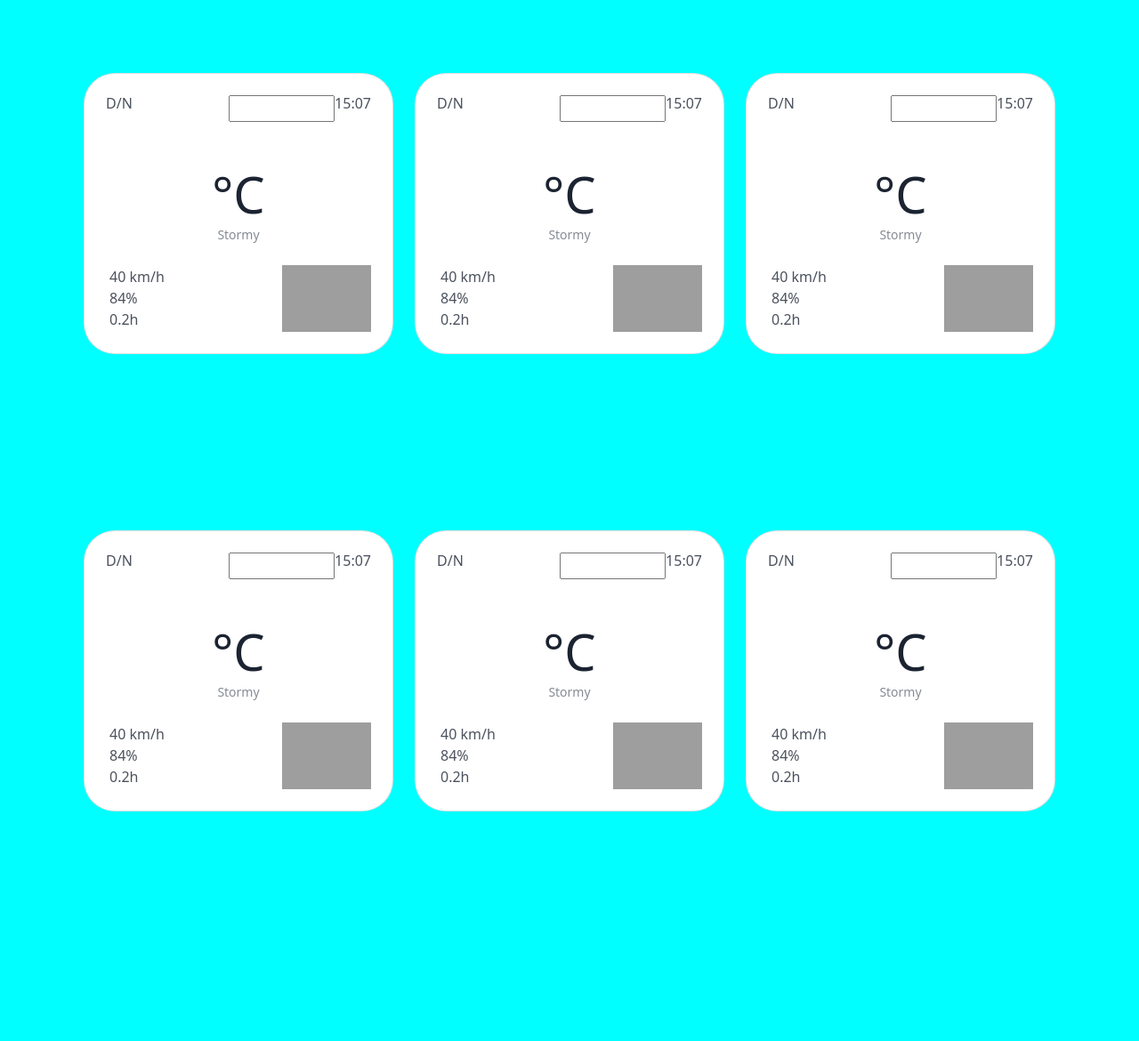
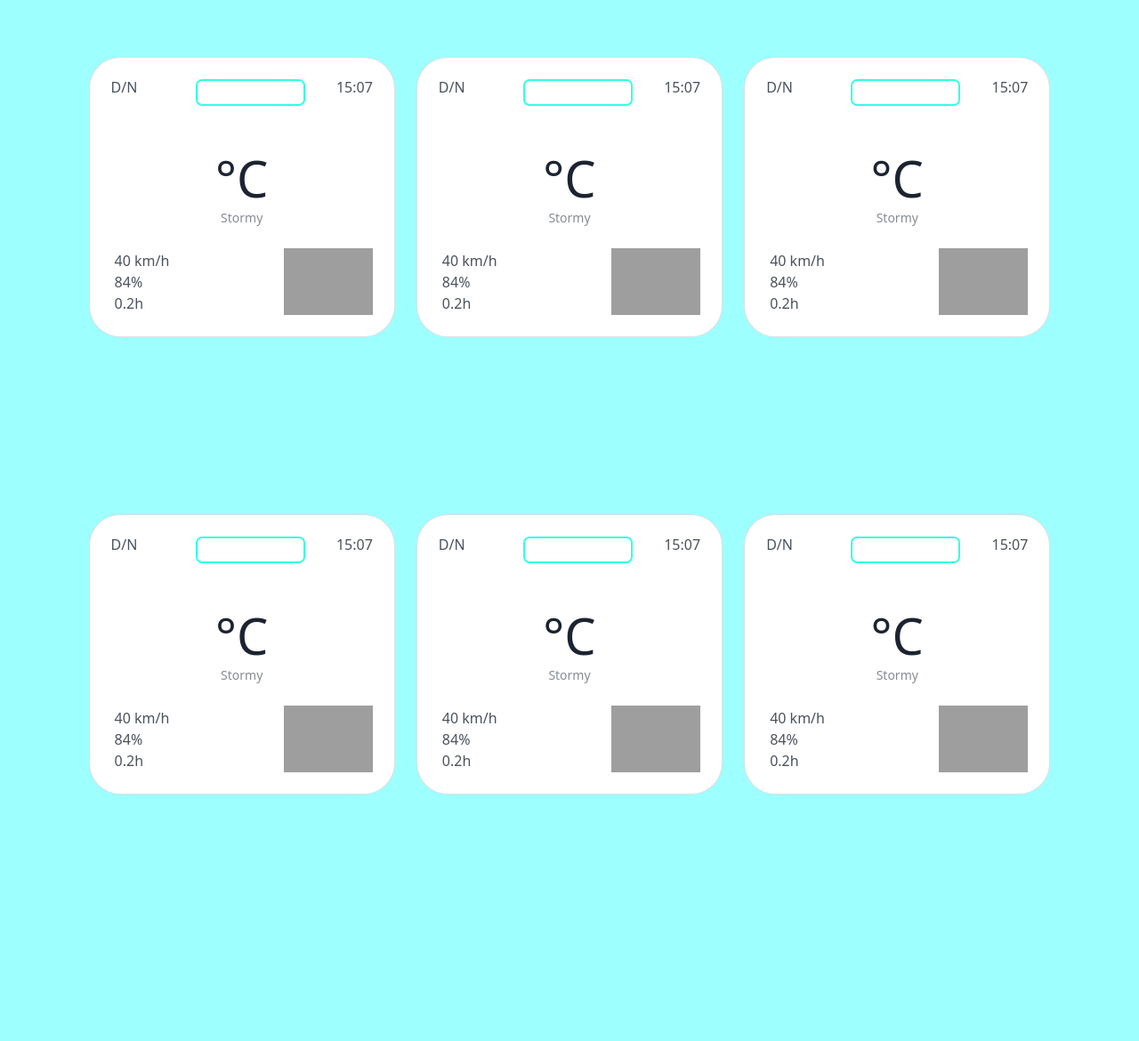
Before and after one commit to avajay201/Todays-Wheather, a Django app: page / in a window 1280 px wide. Shown: the top 1170 px of the page at 89% size. Run offline with Django 4.2, Linux system fonts and the light colour scheme; grey boxes are pictures that could not be loaded.

Commit message:
Layout style changing...

```diff
--- a/static/css/index.css
+++ b/static/css/index.css
@@ -1,5 +1,5 @@
 body{
-    background-color: cyan;
+    background-color: #00ffff61;
 }
 
 .card-title{
@@ -8,8 +8,25 @@
 
 .w_box{
     margin-top: -320px;
+    width: 33%;
+    height: 50%;
 }
 
 .w_box1{
     margin-top: -700px;
+    width: 33%;
+    height: 50%;
 }
+
+.wheather-box{
+    margin-right: 35px;
+    border-radius: 7px;
+    text-align: center;
+    color: #5e8f9b;
+    font-weight: bold;
+    border: 2px solid #00ffdccc;
+}
+
+.temp{
+    font-weight: 400;
+}
```
